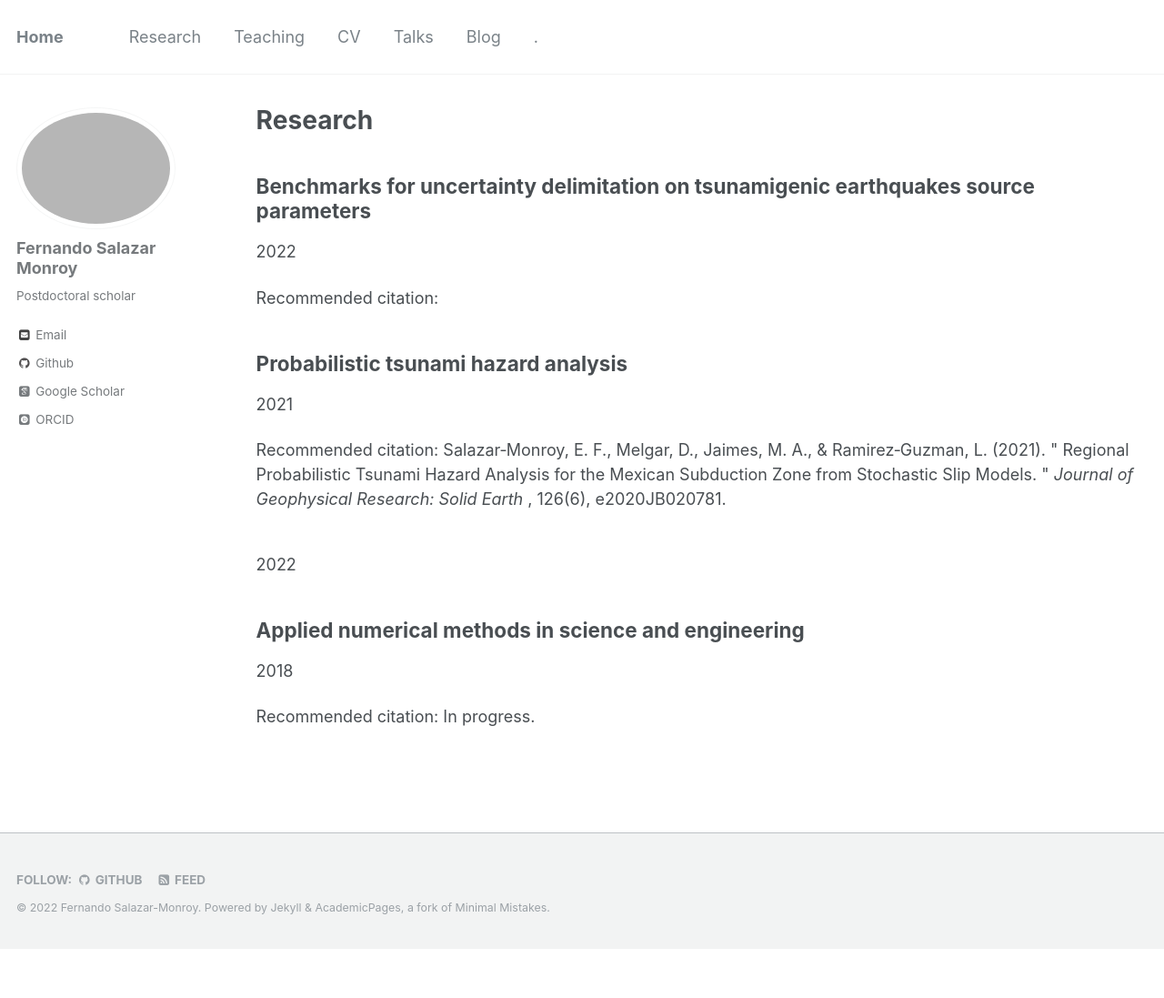
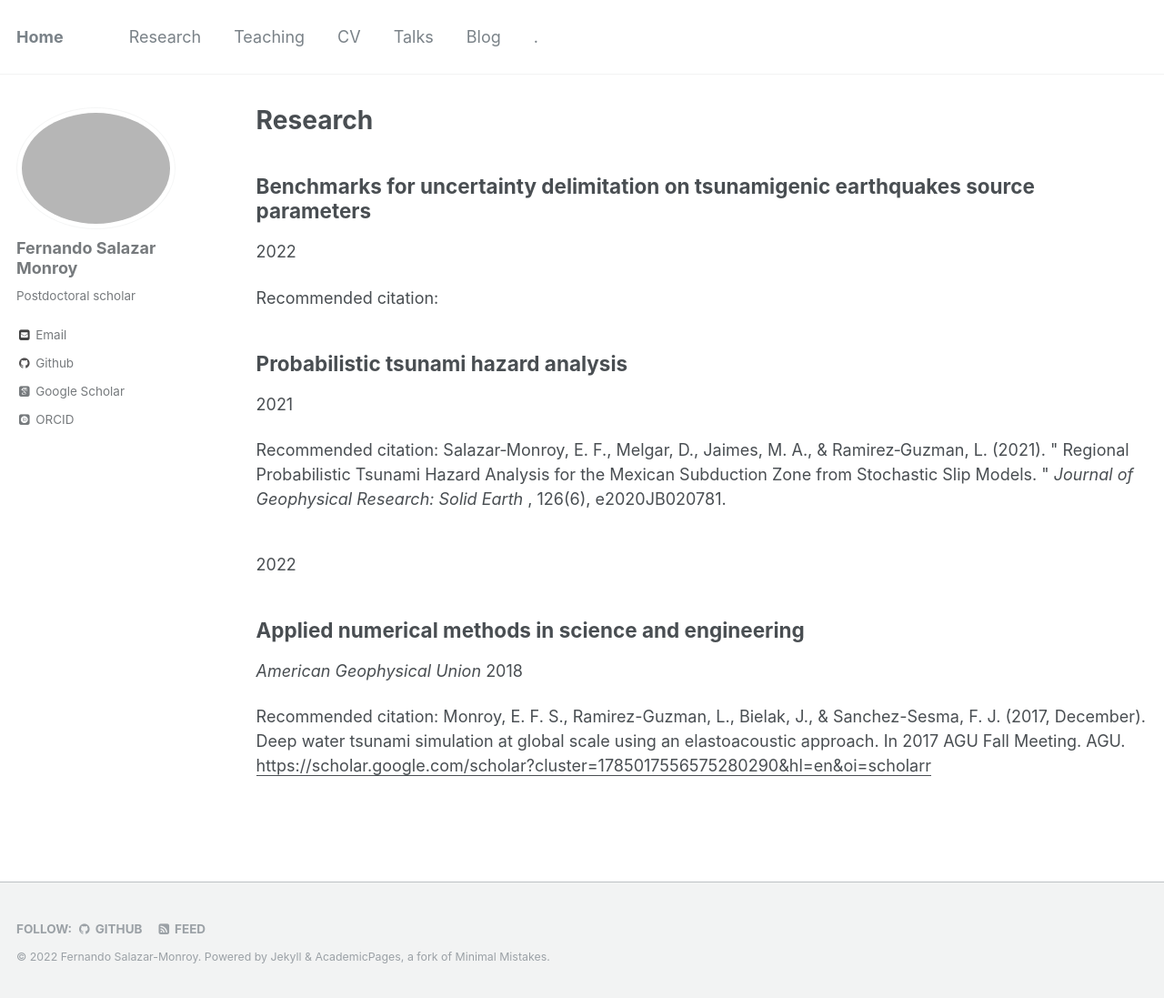
Before and after one commit to Edifesamo14/dr.surimi, a Jekyll site: the page built from _pages/research.md, in a window 1280 px wide and 1097 px high. Shown: the whole window at 91% size. Built offline with Jekyll 4.4.1, drawn with Linux system fonts in a browser that asks for light colours; some web fonts are replaced.

Commit message:
Update 2018_elastoacoustic.md

```diff
--- a/_research/2018_elastoacoustic.md
+++ b/_research/2018_elastoacoustic.md
@@ -4,17 +4,10 @@ collection: research
 permalink: /research/2018_elastoacoustic
 excerpt: ''
 date: 2018-01-01
-venue: ''
-paperurl: ''
-citation: In progress.
+venue: 'American Geophysical Union'
+paperurl: 'https://scholar.google.com/scholar?cluster=1785017556575280290&hl=en&oi=scholarr'
+citation: Monroy, E. F. S., Ramirez-Guzman, L., Bielak, J., & Sanchez-Sesma, F. J. (2017, December). Deep water tsunami simulation at global scale using an elastoacoustic approach. In 2017 AGU Fall Meeting. AGU.
 ---
 
 
 Seismic wave propagation in coupled media is a challenging problem, commonly addressed by solving partial differential equations through numerical methods. We proposed a method for simulating wave propagation in an elasto-acoustic medium using the finite element and finite differences methods with a strong coupling strategy, allowing a joint simulation of seismic sources and tsunami generation. This strategy seems to be promising in far-field tsunami simulations due to the fastest calculations of physical features (i.e., displacement, time arrivals, and amplitudes).
-
-
-<p>   </p>
-<center>
-<img src="./images/WORK_CARTOON.png" alt="Elastoacoustic coupling problem diagram The red triangles represent tsunami amplitude receptors, and the red and blue arrows denote forward simulation and the SGT approach. The black dashed line represents the coupling zone and rupture length." style="height: 100px; width:100px;"/>
-</center>
-<p>   </p>
```
